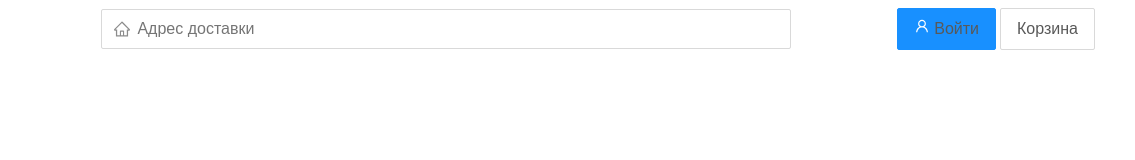
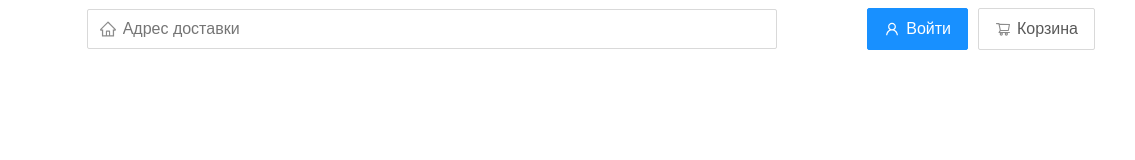
Before and after one commit to Limon1980/delivery, a plain HTML site: page index.html in a window 1280 px wide. Shown: the full height of the page, 145-1280 px from the left. Drawn offline with Linux system fonts and the light colour scheme.

Commit message:
lesson1-full

```diff
--- a/css/style.css
+++ b/css/style.css
@@ -23,7 +23,13 @@ background-repeat: no-repeat;
 background-position: left 11px center;
 padding-left: 35px;
 }
+.buttons{
+  display: flex;
+  align-items: center;
+}
 .button{
+  display: flex;
+  align-items: center;
   padding: 8px 16px;
   background: #FFFFFF;
   border: 1px solid #D9D9D9;
@@ -37,4 +43,9 @@ padding-left: 35px;
 .button-primary{
   background: #1890FF;
   border: 1px solid #1890FF;
+  color: #fff;
+  margin-right: 10px;
 }
+.button-icon{
+  margin-right: 6px;
+}
--- a/index.html
+++ b/index.html
@@ -15,10 +15,11 @@
     <input type="text" class="input search-input" placeholder="Адрес доставки">
     <div class="buttons">
       <button class="button button-primary">
-        <img src="img/user.svg" alt="user">
-        Войти</button>
-
-      <button class="button">Корзина</button>
+        <img src="img/user.svg" alt="user" class="button-icon">
+        <span class="button-text">Войти</span></button>
+      <button class="button">
+        <img src="img/shopping-cart.svg" alt="shopping-cart" class="button-icon">
+        <span class="button-text">Корзина</span></button>
     </div>
   </header>
   </div>
```
Also changed, not shown: img/shopping-cart.svg (added).
